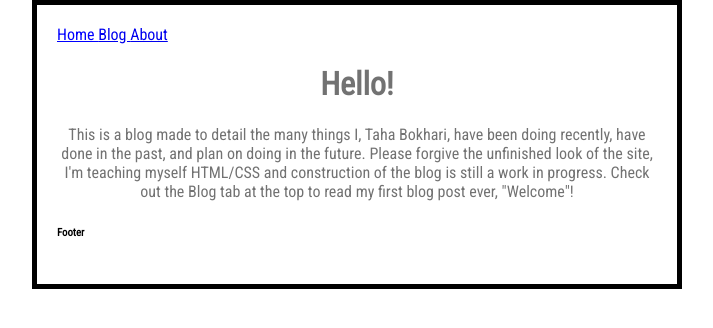
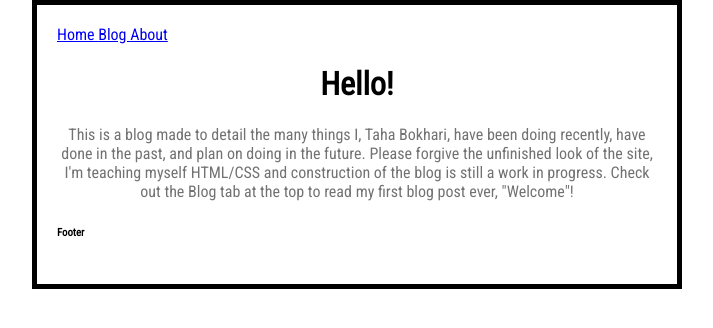
Before and after one commit to boktah/boktah.github.io, a Jekyll site: the page built from index.html, in a window 1280 px wide. Shown: the top 328 px of the page, without its empty margins (283-996 px from the left). Built offline with Jekyll 4.4.1, drawn with Linux system fonts in a browser that asks for light colours.

Commit message:
Set header colors to black

```diff
--- a/_sass/main.scss
+++ b/_sass/main.scss
@@ -11,6 +11,10 @@ body {
   border: 5px solid black;
 }
 
+h1, h2, h3, h4, h5, h6 {
+    color: #000000;
+}
+
 .current {
     color: blue;
 }
```
